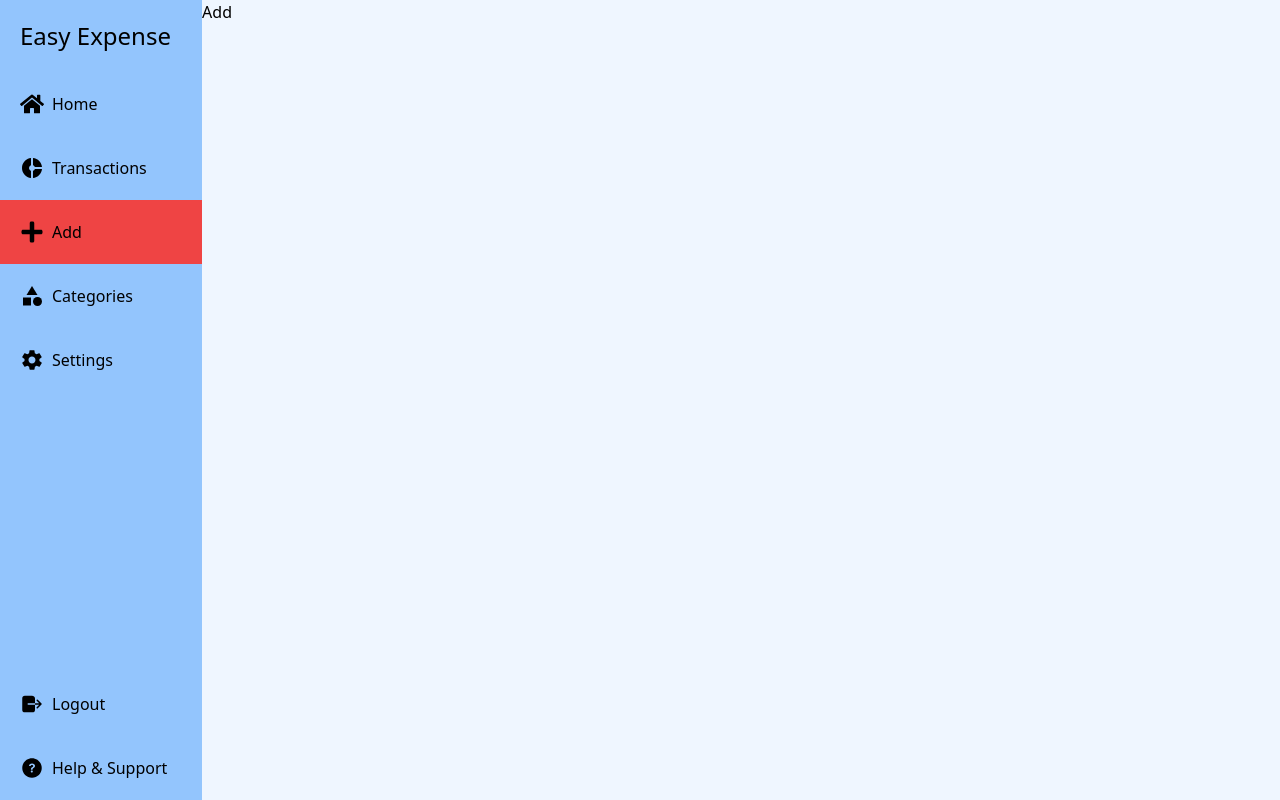
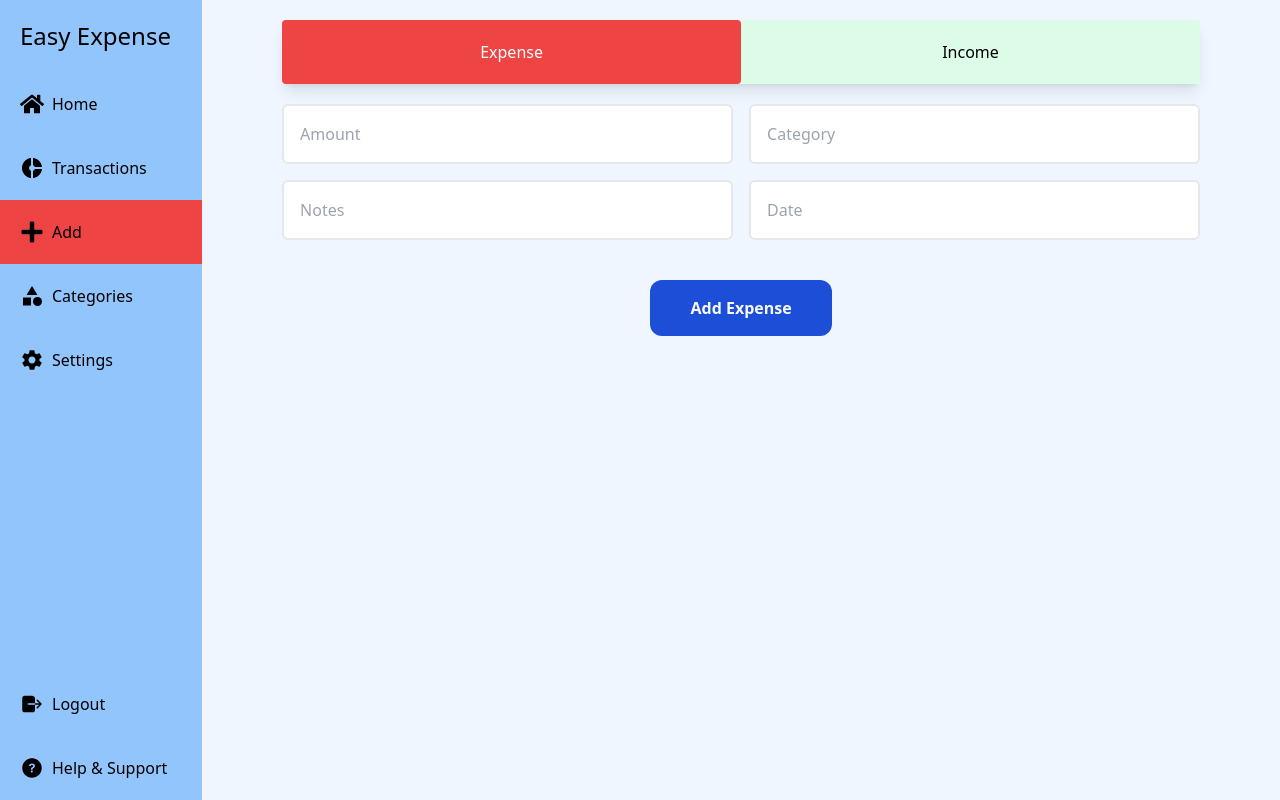
Before and after one commit to GeekyNaved/Easy-Expense, a React (Vite) app: page /add in a window 1280 px wide. Built offline with nearby package versions, Linux system fonts and the light colour scheme; sample sign-in values are in the browser's storage.

Commit message:
Adding page : Add temporary

```diff
--- a/src/pages/main/Add.jsx
+++ b/src/pages/main/Add.jsx
@@ -1,7 +1,41 @@
+import {useState} from "react";
+import InputField from "../../components/InputField";
+import CustButton from "../../components/CustButton";
+
 const Add = () => {
+  const [type, setType] = useState("Expense");
+
   return (
-    <div>
-      <p>Add</p>
+    <div className="md:px-20 p-5 flex flex-col">
+      <nav className="bg-transparent shadow-lg grid grid-cols-2">
+        <button
+          className={
+            type == "Expense"
+              ? "rounded bg-red-500 text-white p-5"
+              : "rounded bg-red-100 text-black p-5"
+          }
+          onClick={() => setType("Expense")}
+        >
+          Expense
+        </button>
+        <button
+          className={
+            type == "Income"
+              ? "rounded bg-green-500 text-white p-5"
+              : "rounded bg-green-100 text-black p-5"
+          }
+          onClick={() => setType("Income")}
+        >
+          Income
+        </button>
+      </nav>
+      <div className="grid md:grid-cols-2 gap-4 mt-5">
+        <InputField type="text" placeholder="Amount" handleToggle={null} />
+        <InputField type="text" placeholder="Category" handleToggle={null} />
+        <InputField type="text" placeholder="Notes" handleToggle={null} />
+        <InputField type="text" placeholder="Date" handleToggle={null} />
+      </div>
+      <CustButton title={`Add ${type}`} className="mt-10 px-10 self-center " />
     </div>
   );
 };
```
